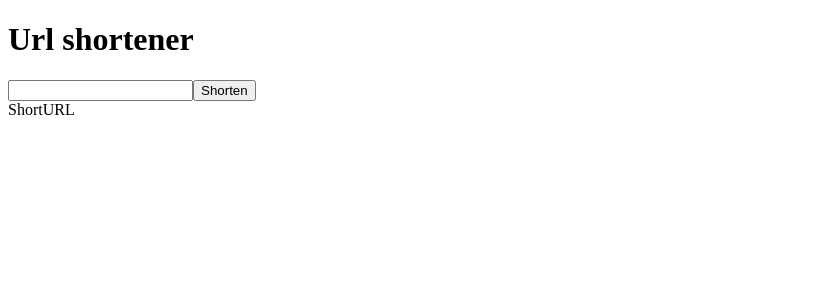
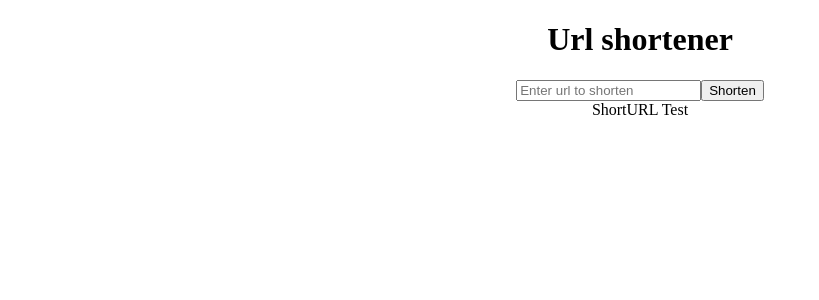
Before and after one commit to Mitch4sho/url-shortener, a React (Create React App) app in the folder client/: page / in a window 1280 px wide. Shown: the top 300 px of the page, without its empty margins (0-819 px from the left). Built offline with nearby package versions, Linux system fonts and the light colour scheme.

Commit message:
Add: State for the shorten and full URL

```diff
--- a/client/src/App.js
+++ b/client/src/App.js
@@ -1,18 +1,23 @@
-import React from "react";
+import React, { useState } from "react";
 import Input from "./Input";
 import Button from "./Button";
 import ShortUrl from "./ShortUrl";
 import styled from "styled-components";
 
-const AppWrapper = styled.div``;
+const AppWrapper = styled.div`
+  text-align: center;
+`;
 
 export default function App() {
+  const [url, setUrl] = useState("");
+  const [shortenUrl, setShortenUrl] = useState("Test");
+
   return (
     <AppWrapper>
       <h1>Url shortener</h1>
-      <Input />
+      <Input url={url} setUrl={setUrl} />
       <Button />
-      <ShortUrl />
+      <ShortUrl shortenUrl={shortenUrl} />
     </AppWrapper>
   );
 }
--- a/client/src/Input.js
+++ b/client/src/Input.js
@@ -3,6 +3,13 @@ import styled from "styled-components";
 
 const InputStyled = styled.input``;
 
-export default function Input() {
-  return <InputStyled></InputStyled>;
+export default function Input({ url, setUrl }) {
+  return (
+    <InputStyled
+      type="text"
+      placeholder="Enter url to shorten"
+      value={url}
+      onChange={(e) => setUrl(e.target.value)}
+    ></InputStyled>
+  );
 }
--- a/client/src/ShortUrl.js
+++ b/client/src/ShortUrl.js
@@ -3,6 +3,6 @@ import styled from "styled-components";
 
 const ShortUrlWrapper = styled.div``;
 
-export default function ShortUrl() {
-  return <ShortUrlWrapper>ShortURL</ShortUrlWrapper>;
+export default function ShortUrl({ shortenUrl }) {
+  return <ShortUrlWrapper>ShortURL {shortenUrl}</ShortUrlWrapper>;
 }
```
